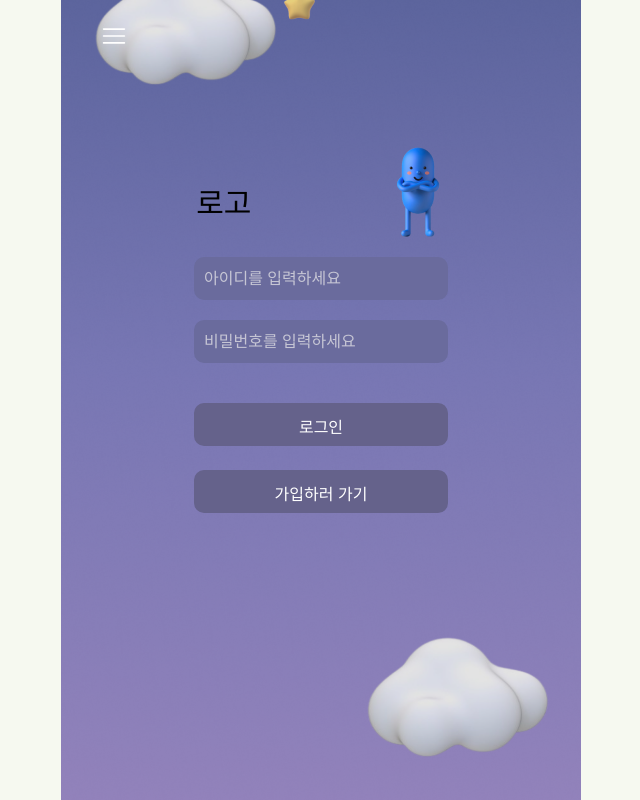
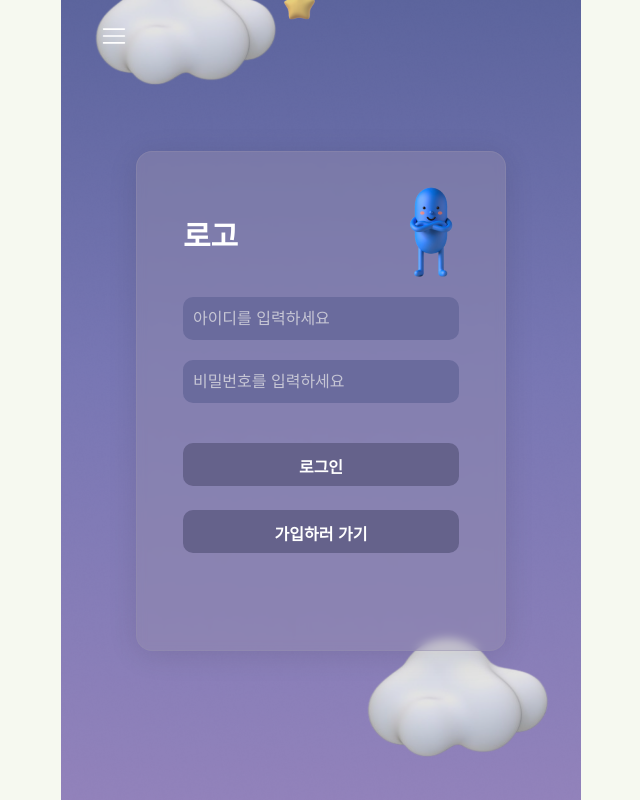
Before and after one commit to hackathon1team/hackathon1_fe, a React (Vite) app: page /login in a window 1280 px wide. Shown: the whole page, without its empty margins (319-959 px from the left). Built offline with nearby package versions, Linux system fonts and the light colour scheme.

Commit message:
Design : Login Page 수정

```diff
--- a/src/pages/logIn/logInPage.jsx
+++ b/src/pages/logIn/logInPage.jsx
@@ -2,11 +2,13 @@ import styled from 'styled-components';
 import { BackGroundImg } from '../../styles/common';
 import Background from '../../assets/Img/backgroundImg/logInStatistics.png';
 import Meco from '../../assets/Img/LogInImg/Meco.png';
+import GlassmorphismModal from '../../components/glassmorphismModal/glassmorphismModal';
 
 function LogInPage() {
     return (
         <BackImg>
             <Box>
+                <GlassmorphismModal>
                     <TopBox>
                         <LogoBox>로고</LogoBox>
                         <MecoImg src={Meco} alt="" />
@@ -27,6 +29,7 @@ function LogInPage() {
                         <LogInBt type="Button" value="로그인" />
                         <LogInBt type="Button" value="가입하러 가기" />
                     </BottomBox>
+                </GlassmorphismModal>
             </Box>
         </BackImg>
     );
@@ -37,6 +40,8 @@ const BackImg = styled.div`
     ${BackGroundImg(Background)}
     display: flex;
     justify-content: center;
+    align-items: center;
+    padding-bottom: 120px;
 `;
 
 const Box = styled.div`
@@ -49,9 +54,9 @@ const Box = styled.div`
 `;
 
 const TopBox = styled.div`
-    width: 60%;
+    /* width: 60%; */
+    width: 75%;
     height: 103px;
-    margin-top: 20px;
     display: flex;
     justify-content: space-between;
     align-items: center;
@@ -61,9 +66,9 @@ const MecoImg = styled.img`
     height: 103px;
 `;
 const LogoBox = styled.div`
-    width: 30%;
-    height: 30px;
     font-size: 30px;
+    color: white;
+    font-weight: bold;
 `;
 const MiddleBox = styled.div`
     width: 75%;
@@ -86,12 +91,11 @@ const BottomBox = styled.div`
 `;
 const LogInInput = styled.input`
     border: 0px;
-    width: 254px;
+    width: 100%;
     height: 43px;
     border-radius: 10px;
     font-size: 12px;
     padding-left: 10px;
-    padding-right: 50px;
     background-color: #6a6b9d;
     font-size: 16px;
     margin-bottom: 20px;
@@ -105,7 +109,7 @@ const LogInInput = styled.input`
 `;
 const LogInBt = styled.input`
     border: 0px;
-    width: 254px;
+    width: 100%;
     height: 43px;
     border-radius: 10px;
     font-size: 16px;
@@ -115,4 +119,5 @@ const LogInBt = styled.input`
     margin-bottom: 24px;
     padding-top: 3px;
     cursor: pointer;
+    font-weight: bold;
 `;
```
Lines whose indentation alone changed are shown as unchanged.
